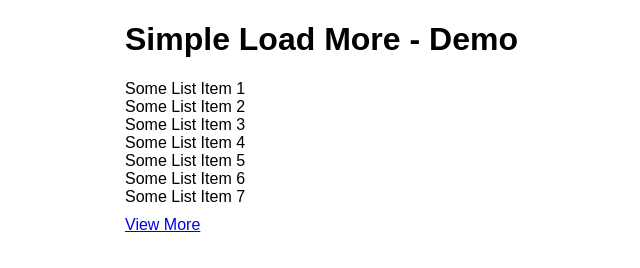
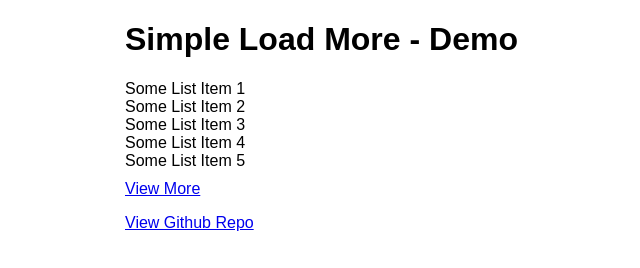
Before and after one commit to zeshanshani/simple-load-more, a plain HTML site: page demo.html in a window 1280 px wide. Shown: the whole page, without its empty margins (115-755 px from the left). Drawn offline with nearby package versions, Linux system fonts and the light colour scheme.

Commit message:
v2
Signed-off-by: Zeshan Ahmed <me@zeshanahmed.com>

```diff
--- a/demo.html
+++ b/demo.html
@@ -55,6 +55,7 @@
         <div>Some List Item 26</div>
         <div>Some List Item 27</div>
       </div>
+      <p><a href="https://github.com/zeshanshani/simple-load-more/">View Github Repo</a></p>
     </div>
   </body>
   <script src='https://cdnjs.cloudflare.com/ajax/libs/jquery/3.3.1/jquery.min.js'></script>
@@ -63,7 +64,7 @@
   <script>
     $('.some-list').zaLoadMore({
       item: 'div',
-      count: 7
+      count: 5
     });
   </script>
 </html>
--- a/jquery.simpleLoadMore.js
+++ b/jquery.simpleLoadMore.js
@@ -1,7 +1,7 @@
 /**
 * Simple Load More
 *
-* Version: 0.1
+* Version: 0.2
 * Author: Zeshan Ahmed
 * Website: https://zeshanahmed.com/
 * Github: https://github.com/zeshanshani/simple-load-more/
@@ -18,7 +18,7 @@
     // Variables
     var $loadMore = $(this);
     var $items = $loadMore.find(settings.item);
-    var btnHTML = settings.btnHTML ? settings.btnHTML : '<div class="text-center"><a href="#" class="load-more__btn cta-secondary">View More <i class="fas fa-angle-down"></i></a></div>';
+    var btnHTML = settings.btnHTML ? settings.btnHTML : '<a href="#" class="load-more__btn">View More <i class="fas fa-angle-down"></i></a>';
     var $btnHTML = $(btnHTML);
 
     // Add classes.
@@ -31,6 +31,10 @@
     }
 
     $btn = $loadMore.find( '.load-more__btn' );
+
+    if ( ! $btn.length ) {
+      $btn = $btnHTML;
+    }
 
     if ( $items.length > settings.count ) {
       $items.slice(settings.count).hide();
```
Also changed, not shown: README.md.
